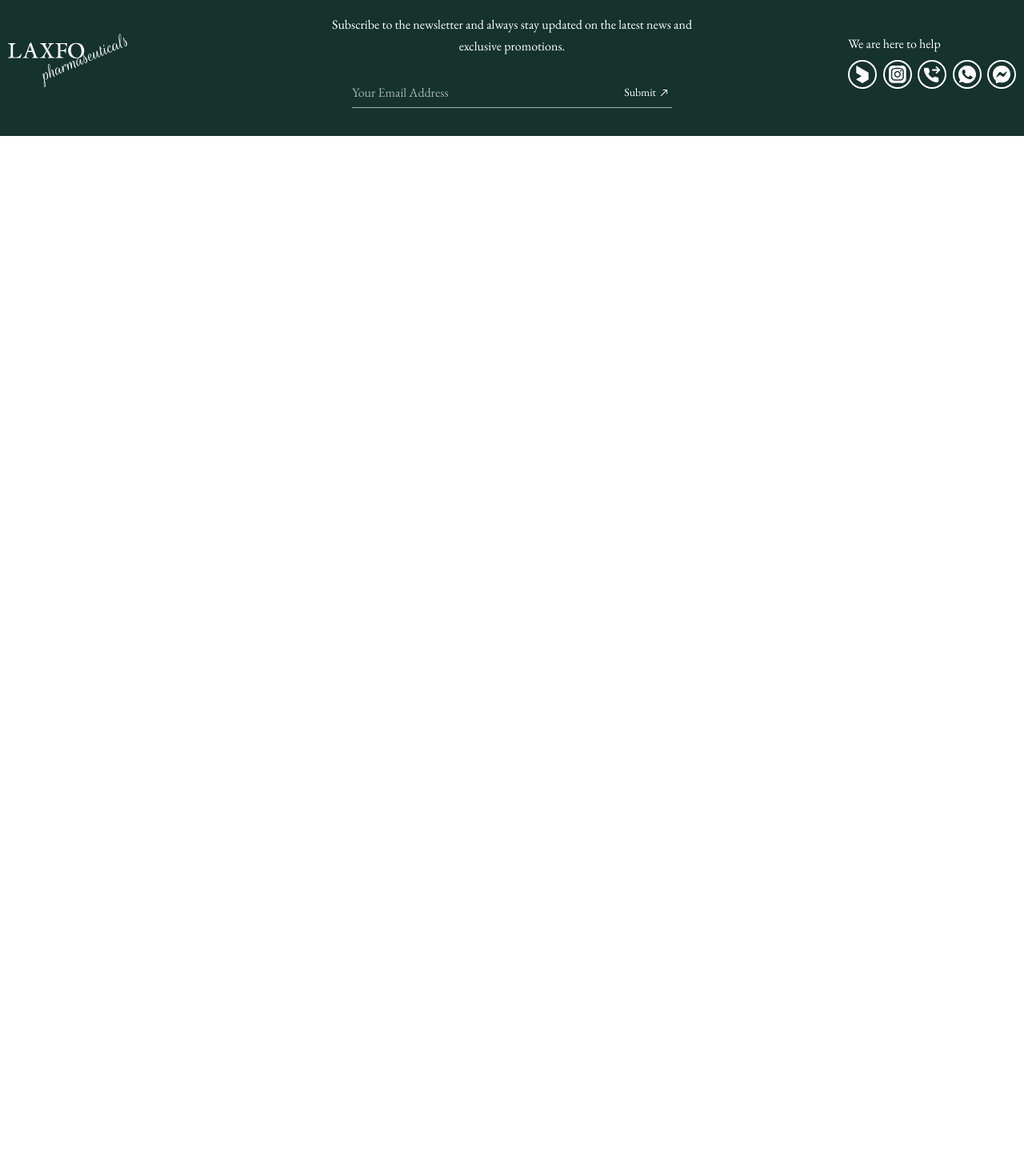
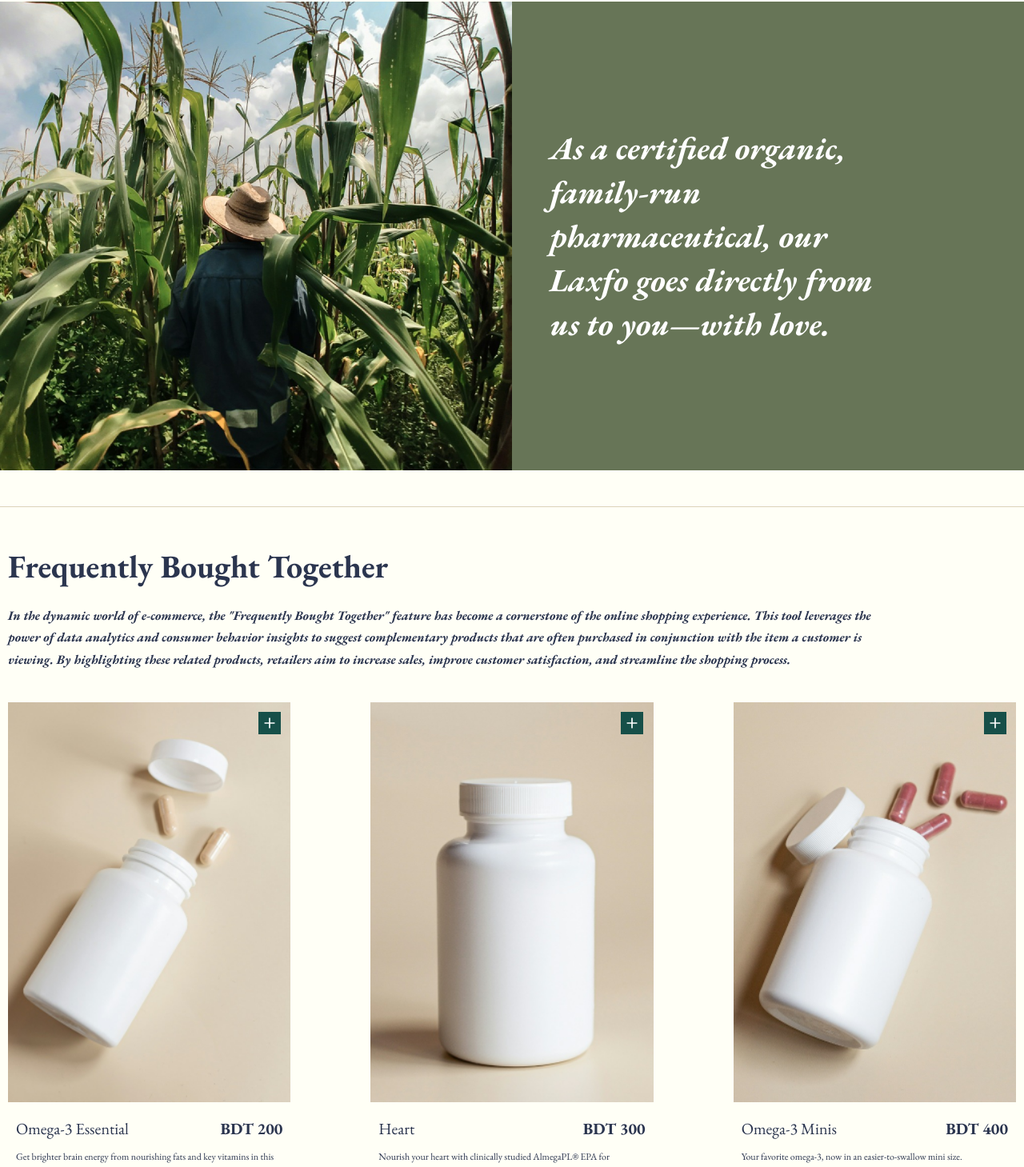
Before and after one commit to SiamulHassan/ecom-int, a React (Vite) app: page / in a window 1280 px wide. Shown: the part 1852-3311 px from the top of the page at 80% size. Before the commit the page ends 2022 px from the top, so only its background shows below. Built offline with nearby package versions, Linux system fonts and the light colour scheme.

Commit message:
frequent product done

```diff
--- /dev/null
+++ b/src/fake_api/productCardData.js
@@ -0,0 +1,29 @@
+import cardImg1 from "../assets/images/card_product_1.png";
+import cardImg2 from "../assets/images/card_product_2.png";
+import cardImg3 from "../assets/images/card_product_3.png";
+export const productCardData = [
+  {
+    image: cardImg1,
+    title: "Omega-3 Essential",
+    price: "200",
+    description:
+      "Get brighter brain energy from nourishing fats and key vitamins in this clever blend.",
+    medicineQuantity: "100mg",
+  },
+  {
+    image: cardImg2,
+    title: "Heart",
+    price: "300",
+    description:
+      "Nourish your heart with clinically studied AlmegaPL® EPA for supporting healthy heart and cardiovascular function",
+    medicineQuantity: "200mg",
+  },
+  {
+    image: cardImg3,
+    title: "Omega-3 Minis",
+    price: "400",
+    description:
+      "Your favorite omega-3, now in an easier-to-swallow mini size.",
+    medicineQuantity: "300mg",
+  },
+];
--- a/src/features/productPage/Product.jsx
+++ b/src/features/productPage/Product.jsx
@@ -1,15 +1,20 @@
 import React from "react";
-import Typography from "../../ui/Typography";
 import BreadCrumb from "../../ui/BreadCrumb";
 import ProductDetails from "./components/ProductDetails";
 import { productData } from "../../fake_api/productData";
 import ProductAccordion from "./components/ProductAccordion";
+import Feature from "./components/Feature";
+import FrequentBought from "./components/FrequentBought";
+import ReviewSection from "./components/ReviewSection";
 const Product = () => {
   return (
     <>
       <BreadCrumb />
       <ProductDetails productData={productData} />
       <ProductAccordion />
+      <Feature />
+      <FrequentBought />
+      <ReviewSection />
     </>
   );
 };
--- /dev/null
+++ b/src/features/productPage/components/Feature.jsx
@@ -0,0 +1,29 @@
+import React from "react";
+import featureImg from "../../../assets/images/feature_img.png";
+import Typography from "../../../ui/Typography";
+
+const Feature = () => {
+  return (
+    <div className="border-t border-border_DCD mb-[4.5rem] pt-[4rem]">
+      <div className="grid-cols-1 grid md:grid-cols-2 items-center">
+        <img
+          src={featureImg}
+          alt="feature image"
+          className="w-full max-h-[67rem] h-full object-cover"
+        />
+        <div className="quote bg-bg_677 flex items-center h-full py-[4.5rem] md:py-0 pl-[3.7vw] pr-[1rem]">
+          <Typography
+            variant="h2"
+            color="text-white"
+            className="w-full md:max-w-[42.7rem] italic text-[4rem] md:text-[3.5rem] lg:text-[4rem]"
+          >
+            As a certified organic, family-run pharmaceutical, our Laxfo goes
+            directly from us to you—with love.
+          </Typography>
+        </div>
+      </div>
+    </div>
+  );
+};
+
+export default Feature;
--- /dev/null
+++ b/src/features/productPage/components/FrequentBought.jsx
@@ -0,0 +1,14 @@
+import React from "react";
+import ProductCart from "../../../ui/ProductCart";
+import FrequentTitle from "./FrequentTitle";
+
+const FrequentBought = () => {
+  return (
+    <div className="px-[1rem] border-t border-b border-border_DCD py-[4rem] mb-[4.5rem]">
+      <FrequentTitle />
+      <ProductCart />
+    </div>
+  );
+};
+
+export default FrequentBought;
--- /dev/null
+++ b/src/features/productPage/components/FrequentTitle.jsx
@@ -0,0 +1,27 @@
+import React from "react";
+import Typography from "../../../ui/Typography";
+
+const FrequentTitle = () => {
+  return (
+    <div className="container title mb-[4rem]">
+      <Typography variant="h2" color="text-primary_color">
+        Frequently Bought Together
+      </Typography>
+      <Typography
+        variant="p_bold_16"
+        color="text-primary_color"
+        className="max-w-[112rem] w-full italic mt-[1.4rem]"
+      >
+        In the dynamic world of e-commerce, the &#34;Frequently Bought
+        Together&#34; feature has become a cornerstone of the online shopping
+        experience. This tool leverages the power of data analytics and consumer
+        behavior insights to suggest complementary products that are often
+        purchased in conjunction with the item a customer is viewing. By
+        highlighting these related products, retailers aim to increase sales,
+        improve customer satisfaction, and streamline the shopping process.
+      </Typography>
+    </div>
+  );
+};
+
+export default FrequentTitle;
--- a/src/features/productPage/components/ProductAccordion.jsx
+++ b/src/features/productPage/components/ProductAccordion.jsx
@@ -5,7 +5,7 @@ import AccordionImg from "./AccordionImg";
 
 const ProductAccordion = () => {
   return (
-    <div className="px-[1rem] border-t border-b border-border_DCD mb-8">
+    <div className="px-[1rem] border-t border-border_DCD">
       <div className="container grid-cols-1 grid lg:grid-cols-[1.5fr_1fr] items-center gap-x-10">
         <Accordion />
         <AccordionImg />
--- a/src/features/productPage/components/ProductDetails.jsx
+++ b/src/features/productPage/components/ProductDetails.jsx
@@ -6,7 +6,7 @@ const ProductDetails = ({ productData }) => {
   return (
     <>
       <div className="container px-[1rem] grid grid-cols-1 lg:grid-cols-2 pt-5 pb-[3rem] gap-x-5 xl:gap-x-0 gap-y-[4.2rem] lg:gap-y-0">
-        <div className="max-w-[60rem] mx-auto">
+        <div className="max-w-[60rem] w-full mx-auto">
           <ProductImgVariants
             smallImgs={productData[0].smallImgs}
             bigImgs={productData[0].bigImgs}
--- /dev/null
+++ b/src/features/productPage/components/ReviewSection.jsx
@@ -0,0 +1,7 @@
+import React from "react";
+
+const ReviewSection = () => {
+  return <div className="border-t border-border_DCD pt-[4rem]"></div>;
+};
+
+export default ReviewSection;
--- /dev/null
+++ b/src/ui/ProductCart.jsx
@@ -0,0 +1,56 @@
+import React from "react";
+import Typography from "./Typography";
+import { FiPlus } from "react-icons/fi";
+import { productCardData } from "../fake_api/productCardData";
+const ProductCart = () => {
+  return (
+    <div className="container">
+      <div className="grid grid-cols-1 md:grid-cols-3 items-center gap-y-[3rem] md:gap-y-0 gap-x-4 lg:gap-x-[4rem] xl:gap-x-[10rem]">
+        {productCardData.map((cardData, i) => (
+          <div
+            className="w-full card cursor-pointer hover:shadow-md transition-all duration-150 hover:scale-[1.01] ease-in"
+            key={i}
+          >
+            <div className="relative h-[38rem] lg:h-[43rem] xl:h-[50rem]">
+              <img
+                src={cardData.image}
+                className="block w-full h-full object-cover"
+                alt="product card image"
+              />
+              <div className="bg-secondary_color w-[2.8rem] h-[2.8rem] flex justify-center items-center text-white absolute right-5 top-5">
+                <FiPlus size={20} />
+              </div>
+            </div>
+
+            <div className="px-4 pb-4 h-[14rem]">
+              <div className="flex justify-between items-center mt-[1.6rem] mb-[0.8rem]">
+                <Typography variant="span_noraml_20" color="text-primary_color">
+                  {cardData.title}
+                </Typography>
+                <Typography variant="span_bold_20" color="text-primary_color">
+                  BDT {cardData.price}
+                </Typography>
+              </div>
+              <Typography
+                variant="p_normal_12"
+                color="text-primary_color"
+                className="leading-[2rem]"
+              >
+                {cardData.description}
+              </Typography>
+              <Typography
+                variant="p_normal_12"
+                color="text-primary_color"
+                className="mt-[0.8rem]"
+              >
+                {cardData.medicineQuantity}
+              </Typography>
+            </div>
+          </div>
+        ))}
+      </div>
+    </div>
+  );
+};
+
+export default ProductCart;
--- a/src/ui/Typography.jsx
+++ b/src/ui/Typography.jsx
@@ -2,7 +2,7 @@ import React from "react";
 import cnMerge from "../utils/CnMerge";
 
 const variantsMapping = {
-  h2: "font-primary_font font-bold text-[3.5rem] sm:text-[4rem]",
+  h2: "font-primary_font font-bold text-[3.5rem] text-[4rem] sm:leading-[5.5rem] md:leading-[6.8rem]",
   h3: "font-primary_font font-semibold text-[3.2rem]",
   h4: "font-primary_font font-semibold text-[2.4rem]",
 
@@ -19,6 +19,7 @@ const variantsMapping = {
   span_bold_24: "font-primary_font font-bold text-[2.4rem]",
   span_bold_16: "font-primary_font font-bold text-[1.6rem]",
   span_semibold_20: "font-primary_font font-semibold text-[2rem]",
+  span_noraml_20: "font-primary_font font-normal text-[2rem]",
   span_bold_20: "font-primary_font font-bold text-[2rem]",
 };
 
```
